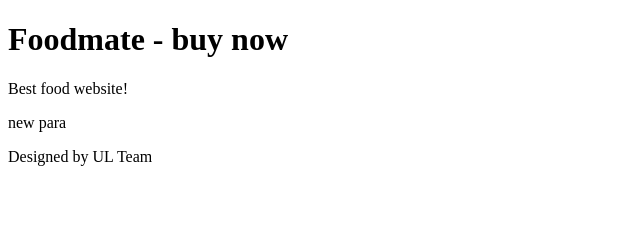
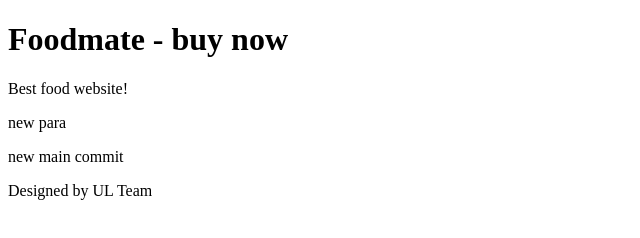
Before and after one commit to nalininayak/foodmate, a plain HTML site: page index.html in a window 1280 px wide. Shown: the whole page, without its empty margins (0-640 px from the left). Drawn offline with Linux system fonts and the light colour scheme.

Commit message:
+para index

```diff
--- a/index.html
+++ b/index.html
@@ -9,6 +9,7 @@
     <h1>Foodmate - buy now</h1>
     <p>Best food website!</p>
     <p>new para</p>
+    <p>new main commit</p>
     <footer>Designed by UL Team</footer>
 </body>
 </html>
```
